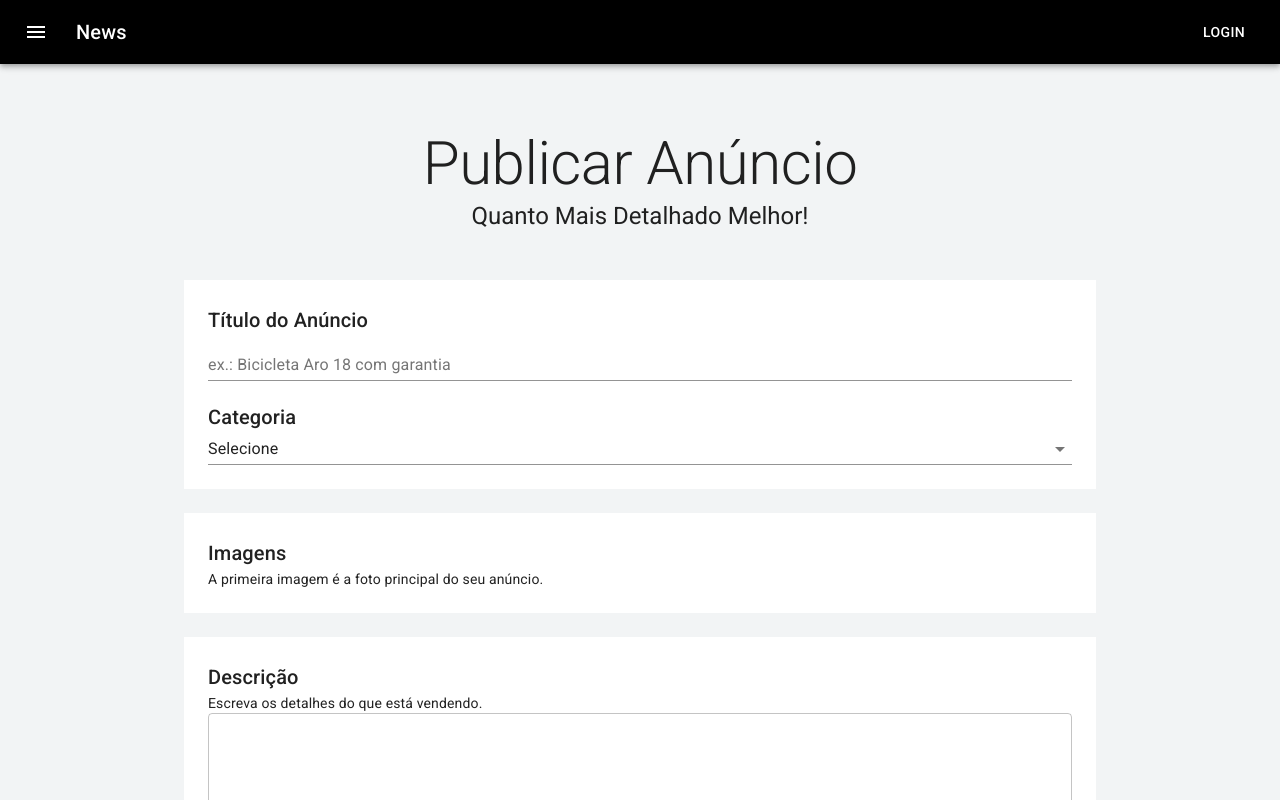
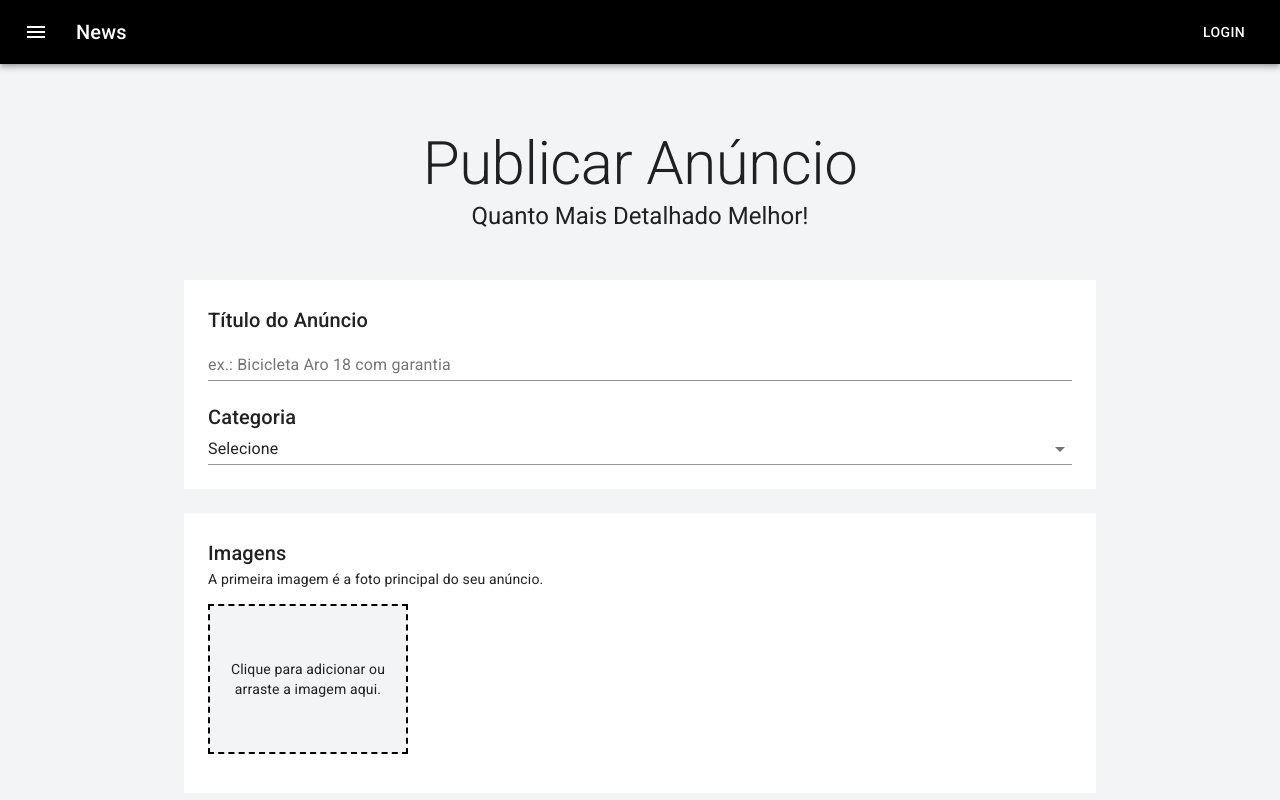
Before and after one commit to HenriqueBZ/anunx, a Next.js app: page /user/publish in a window 1280 px wide. Shown: the top 800 px of the page. Built offline with nearby package versions, Linux system fonts and the light colour scheme.

Commit message:
adicionando feautre de upload de imagens (front)

```diff
--- a/package.json
+++ b/package.json
@@ -12,7 +12,8 @@
     "@material-ui/icons": "^4.11.2",
     "next": "12.0.7",
     "react": "17.0.2",
-    "react-dom": "17.0.2"
+    "react-dom": "17.0.2",
+    "react-dropzone": "^11.4.2"
   },
   "devDependencies": {
     "eslint": "8.4.1",
--- a/pages/user/publish.js
+++ b/pages/user/publish.js
@@ -1,9 +1,24 @@
-import { Box, Button, Container, Select, TextField, Typography } from '@material-ui/core'
+import { useState } from 'react'
+
+import {
+    Box,
+    Button,
+    Container,
+    IconButton,
+    Select,
+    TextField,
+    Typography
+} from '@material-ui/core'
+
+import { useDropzone } from 'react-dropzone'
 import { makeStyles } from '@material-ui/core/styles'
+import { DeleteForever } from '@material-ui/icons'
 
 import TemplateDefault from '../../src/templates/Default'
 
 const useStyles = makeStyles((theme) => ({
+    mask: {},
+    mainImage: {},
     container: {
         padding: theme.spacing(8, 0, 6)
     },
@@ -13,11 +28,80 @@
     box: {
         backgroundColor: theme.palette.background.white,
         padding: theme.spacing(3),
+    },
+    thumbsContainer: {
+        display: 'flex',
+        flexWrap: 'wrap',
+        marginTop: 15,
+    },
+    dropzone: {
+        display: 'flex',
+        justifyContent: 'center',
+        alignItems: 'center',
+        textAlign: 'center',
+        padding: 10,
+        width: 200,
+        height: 150,
+        margin: '0 15px 15px 0',
+        backgroundColor: theme.palette.background.default,
+        border: '2px dashed black'
+    },
+    thumb: {
+        position: 'relative',
+        width: 200,
+        height: 150,
+        backgroundSize: 'cover',
+        margin: '0 15px 15px 0',
+        backgroundPosition: 'center center',
+
+        '& $mainImage': {
+            backgroundColor: 'blue',
+            padding: '6px 10px',
+            position: "absolute",
+            bottom: 0,
+            left: 0,
+        },
+
+        '&:hover $mask': {
+            display: 'flex',
+        },
+
+        '& $mask': {
+            display: 'none',
+            justifyContent: 'center',
+            alignItems: 'center',
+            textAlign: 'center',
+            backgroundColor: 'rgba(0, 0, 0, 0.7)',
+            width: '100%',
+            height: '100%',
+        }
     }
 }))
 
 const Publish = () => {
     const classes = useStyles()
+    const [files, setFiles] = useState([])
+
+    const { getRootProps, getInputProps } = useDropzone({
+        accept: 'image/*',
+        onDrop: (acceptedFile) => {
+            const newFiles = acceptedFile.map(file => {
+                return Object.assign(file, {
+                    preview: URL.createObjectURL(file)
+                })
+            })
+
+            setFiles([
+                ...files,
+                ...newFiles,
+            ])
+        }
+    })
+
+    const handleRemoveFile = fileName => {
+        const newFileState = files.filter(file => file.name !== fileName)
+        setFiles(newFileState)
+    }
 
     return (
         <TemplateDefault>
@@ -81,6 +165,39 @@
                     <Typography component="div" variant="body2" color="textPrimary">
                         A primeira imagem é a foto principal do seu anúncio.
                     </Typography>
+                    <Box className={classes.thumbsContainer}>
+                        <Box className={classes.dropzone} {...getRootProps()}>
+                            <input {...getInputProps()} />
+                            <Typography variant="body2" color="textPrimary">
+                                Clique para adicionar ou arraste a imagem aqui.
+                            </Typography>
+                        </Box>
+
+                        {
+                            files.map((file, index) => (
+                                <Box
+                                    key={file.name}
+                                    className={classes.thumb}
+                                    style={{ backgroundImage: `url(${file.preview})` }}
+                                >
+                                    {
+                                        index === 0 ?
+                                            <Box className={classes.mainImage}>
+                                                <Typography variant="body2" color="secondary">
+                                                    Principal
+                                                </Typography>
+                                            </Box>
+                                        : null
+                                    }
+                                    <Box className={classes.mask}>
+                                        <IconButton color="secondary" onClick={() => handleRemoveFile(file.name)}>
+                                            <DeleteForever fontSize="large" />
+                                        </IconButton>
+                                    </Box>
+                                </Box>
+                            ))
+                        }
+                    </Box>
                 </Box>
             </Container>
 
--- a/src/theme.js
+++ b/src/theme.js
@@ -4,6 +4,9 @@
     palette: {
         primary: {
             main: '#000000',
+        },
+        secondary: {
+            main: '#ffffff',
         },
         background: {
             default: 'rgb(242, 244, 245)',
```
Also changed, not shown: 1 other file (tests, documents, lock files or other folders).
